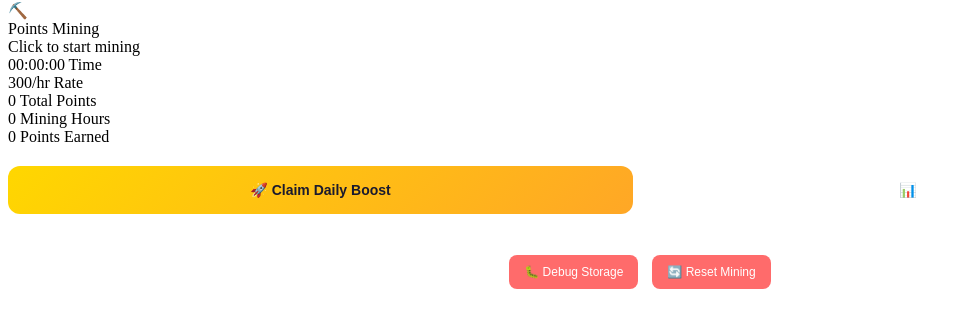
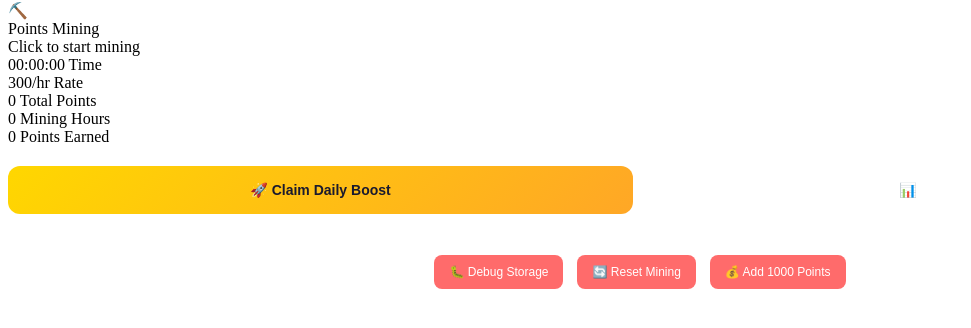
Before and after one commit to fahimuddin786-dotcom/tapearn-native-app, a website: page index.html in a window 1280 px wide. Shown: the part 130-458 px from the top of the page, without its empty margins (0-971 px from the left). Drawn offline with Linux system fonts and the light colour scheme.

Commit message:
Update index.html

```diff
--- a/index.html
+++ b/index.html
@@ -68,6 +68,7 @@
         <div class="debug-info">
             <button onclick="debugStorage()" class="debug-btn">🐛 Debug Storage</button>
             <button onclick="resetMining()" class="debug-btn">🔄 Reset Mining</button>
+            <button onclick="addTestPoints()" class="debug-btn">💰 Add 1000 Points</button>
         </div>
     </div>
 
```
